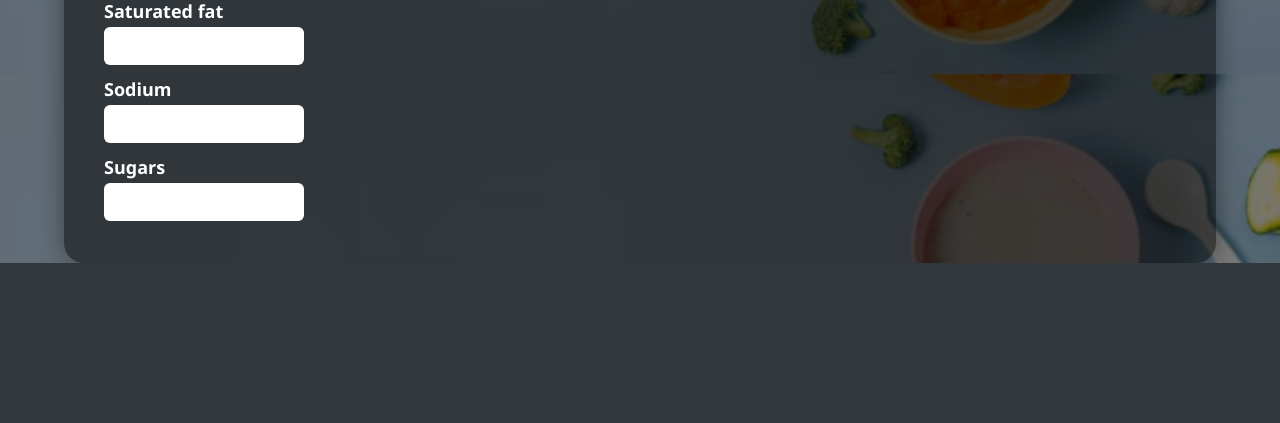
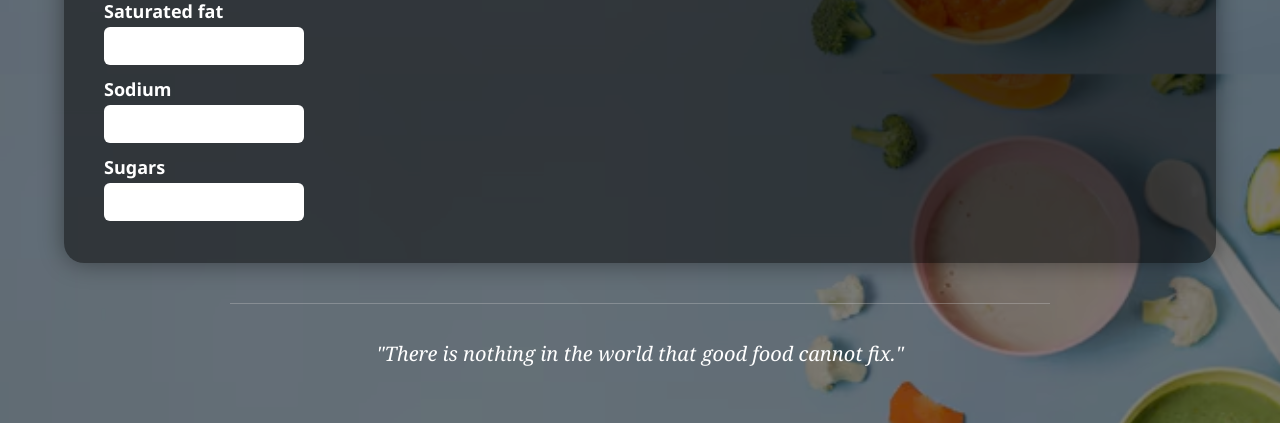
Before and after one commit to naveencoco/FoodProcessing-predictioin, a Flask app: page / in a window 1280 px wide. Shown: the part 726-1149 px from the top of the page. Before the commit the page ends 989 px from the top, so only its background shows below. Run offline with Flask 3, Linux system fonts and the light colour scheme; parts of the project's set-up code (start-up, migrations or seed data) failed here and were passed over.

Commit message:
🎯 Added prediction-based quotes and fixed quote

```diff
--- a/static/style.css
+++ b/static/style.css
@@ -195,3 +195,38 @@ input[type="number"] {
         font-size: 1.4em;
     }
 }
+.quote-box {
+    margin-top: 20px;
+    padding: 20px;
+    background-color: rgba(255, 255, 255, 0.1);
+    border-left: 5px solid #00e676;
+    border-radius: 8px;
+    font-family: 'Georgia', serif;
+    font-size: 18px;
+    color: #ffffff;
+    box-shadow: 2px 2px 10px rgba(0, 0, 0, 0.3);
+    text-align: left;
+    line-height: 1.6;
+}
+
+.quote-box .author {
+    display: block;
+    margin-top: 8px;
+    font-weight: bold;
+    color: #ffeb3b;
+    font-size: 16px;
+}
+
+/* Always-visible quote at the bottom */
+.fixed-quote {
+    margin: 40px auto 20px;
+    padding: 16px 10px;
+    font-size: 20px;
+    font-style: italic;
+    text-align: center;
+    color: #ffffff;
+    border-top: 1px solid #cccccc55;
+    width: 90%;
+    max-width: 800px;
+    font-family: 'Georgia', serif;
+}
--- a/templates/index.html
+++ b/templates/index.html
@@ -32,24 +32,36 @@
                 </div>
             </div>
 
-
             <!-- Output Column -->
             <div class="output-section">
                 <h3>Prediction Result</h3>
                 {% if prediction is not none %}
                     <p class="result-text">
-                        The NOVA group of the food is: <span>{{ prediction }}</span><br><br>
-                        <p class="final-quote">
-    “If your food is wrong, medicine is of no use.<br>
-    If your food is right, medicine is no need.”
+                        The NOVA group of the food is: <span>{{ prediction }}</span>
                     </p>
 
-                    </p>
+                    <!-- Dynamic Quote Based on Prediction -->
+                    <div class="quote-box">
+                        {% if prediction == 0 %}
+                            <p class="quote">"Food is not just fuel. It’s information. It talks to your DNA and tells it what to do."<br><span class="author">— Dr. Mark Hyman</span></p>
+                        {% elif prediction == 1 %}
+                            <p class="quote">"Your diet is a bank account. Good food choices are good investments."<br><span class="author">— Bethenny Frankel</span></p>
+                        {% elif prediction == 2 %}
+                            <p class="quote">"Processed foods not only extend the shelf life, but they extend the waistline."<br><span class="author">— Karen Sessions</span></p>
+                        {% elif prediction == 3 %}
+                            <p class="quote">"When diet is wrong, medicine is of no use. When diet is correct, medicine is of no need."<br><span class="author">— Ayurvedic Proverb</span></p>
+                        {% endif %}
+                    </div>
                 {% else %}
                     <p class="result-text muted">Prediction will appear here.</p>
                 {% endif %}
             </div>
         </div>
     </form>
+
+    <!-- Always Visible Quote at the Bottom -->
+    <div class="fixed-quote">
+        <p>"There is nothing in the world that good food cannot fix."</p>
+    </div>
 </body>
 </html>
```
Lines whose indentation alone changed are shown as unchanged.
